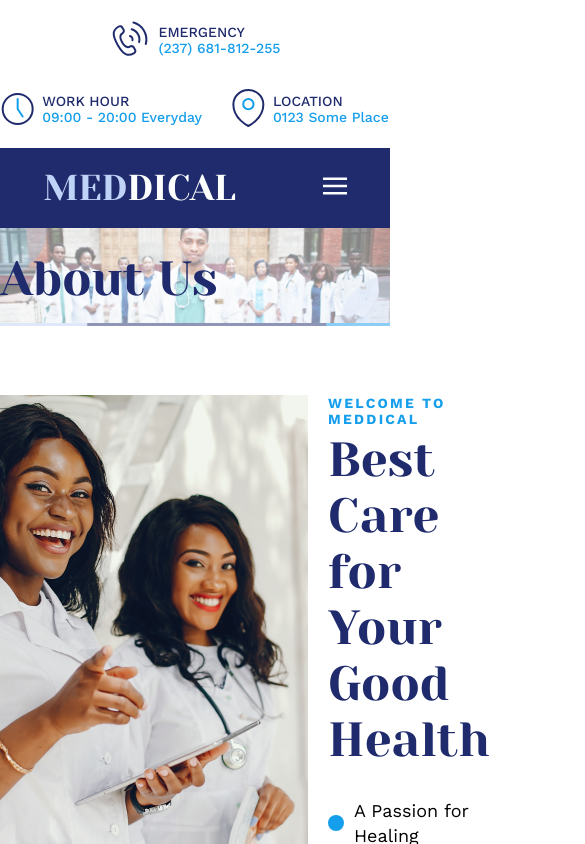
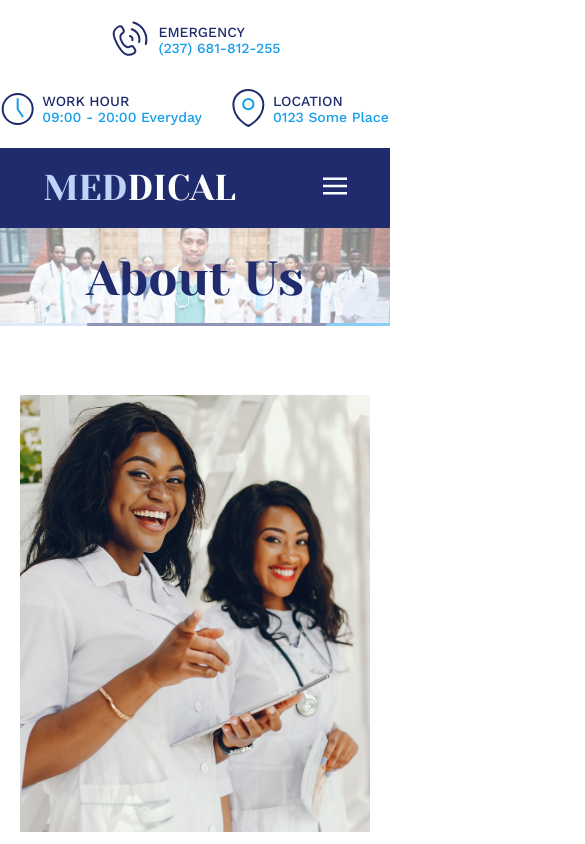
Before and after one commit to skiwqv/hospital, a Vue app: page /about in a window 390 px wide. Shown: the top 844 px of the page, 585 px wide, since content can reach past the window. Built offline with nearby package versions, Linux system fonts and the light colour scheme.

Commit message:
added adaptation for other components

```diff
--- a/src/assets/scss/components/about.scss
+++ b/src/assets/scss/components/about.scss
@@ -23,17 +23,24 @@
         .banner-holder {
             position: absolute;
             top: 0;
+            left: 0;
             width: 100%;
             height: 100%;
-            z-index: 10; // Этот блок выше overlay
+            z-index: 10;
+            display: flex;
+            justify-content: center; // Horizontal centering
+            align-items: center; // Vertical centering
+            text-align: center; // Ensure text is centered
 
             .banner-text {
-                width: 1200px;
+                width: 90%;
+                max-width: 1200px;
                 margin: 0 auto;
-                height: 100%;
                 display: flex;
                 flex-direction: column;
-                justify-content: center;
+                justify-content: center; // Center text vertically
+                align-items: center; // Center text horizontally
+                text-align: center; // Ensure text alignment is centered
 
                 .title-base {
                     font-weight: 400;
@@ -49,10 +56,26 @@
         justify-content: center;
         gap: 20px;
 
+        @include respond-to(md) {
+            flex-direction: column;
+            align-items: center;
+        }
+
+        .info-image {
+            @include respond-to(md) {
+                max-width: 350px;
+            }
+        }
+
         .info-wrapper {
             display: flex;
             flex-direction: column;
             max-width: 565px;
+
+            @include respond-to(md) {
+                text-align: center;
+                align-items: center;
+            }
 
             .subtitle-base {
                 letter-spacing: 0.16em;
@@ -64,6 +87,10 @@
                 max-width: 446px;
                 margin: 0;
                 padding: 0;
+
+                @include respond-to(sm) {
+                    font-size: 24px;
+                }
             }
 
             .content-list {
@@ -74,6 +101,10 @@
                 flex-wrap: wrap;
                 gap: 10px;
                 padding: 0;
+
+                @include respond-to(sm) {
+                    margin-bottom: 40px;
+                }
 
                 .content-list-item {
                     font-weight: 400;
@@ -100,7 +131,7 @@
     }
 
     .doctors-wrapper {
-        margin-top: 68px;
+        margin: 68px 0;
         display: flex;
         flex-direction: column;
         align-items: center;
--- a/src/assets/scss/components/doctors.scss
+++ b/src/assets/scss/components/doctors.scss
@@ -21,17 +21,24 @@
         .banner-holder {
             position: absolute;
             top: 0;
+            left: 0;
             width: 100%;
             height: 100%;
-            z-index: 10; // Этот блок выше overlay
+            z-index: 10;
+            display: flex;
+            justify-content: center; // Horizontal centering
+            align-items: center; // Vertical centering
+            text-align: center; // Ensure text is centered
 
             .banner-text {
-                width: 1200px;
+                width: 90%;
+                max-width: 1200px;
                 margin: 0 auto;
-                height: 100%;
                 display: flex;
                 flex-direction: column;
-                justify-content: center;
+                justify-content: center; // Center text vertically
+                align-items: center; // Center text horizontally
+                text-align: center; // Ensure text alignment is centered
 
                 .title-base {
                     font-weight: 400;
--- a/src/assets/scss/components/registration.scss
+++ b/src/assets/scss/components/registration.scss
@@ -73,9 +73,16 @@
             .form-holder {
                 display: grid;
                 grid-template-columns: repeat(2, 1fr);
-                /* Две колонки */
                 gap: 20px;
                 justify-content: center;
+
+                @include respond-to(sm) {
+                    display: flex;
+                    flex-direction: column;
+                    width: 100%;
+                    gap: 0;
+                    align-items: stretch;
+                }
 
                 .input-group {
                     display: flex;
@@ -88,6 +95,18 @@
                     box-sizing: border-box;
                     width: 100%;
                     padding: 10px;
+
+                    @include respond-to(sm) {
+                        width: auto;
+                    }
+
+                    select {
+                        width: 100%; // Применяем 100% ширины для select на больших экранах
+
+                        @include respond-to(sm) {
+                            width: auto; // Для маленьких экранов применяем auto
+                        }
+                    }
                 }
 
                 .input-error {
@@ -103,7 +122,6 @@
 
             .form-button {
                 grid-column: 1 / -1;
-                /* Кнопка занимает всю ширину */
                 background-color: $accent;
                 border: none;
                 font-weight: 500;
--- a/src/components/carousels/Carousel.vue
+++ b/src/components/carousels/Carousel.vue
@@ -21,6 +21,7 @@
 <script setup>
 import { ref, computed, defineProps, onMounted, onBeforeUnmount } from "vue";
 
+// Получаем массив карточек через props
 const props = defineProps({
   items: {
     type: Array,
@@ -28,12 +29,16 @@ const props = defineProps({
   },
 });
 
-const visibleCount = 1;
+// Реактивное количество видимых карточек (изначально 1)
+const visibleCount = ref(1);
 const startIndex = ref(0);
 let intervalId;
 
+// Рассчитываем видимые карточки
 const visibleItems = computed(() => {
-  let endIndex = startIndex.value + visibleCount;
+  if (props.items.length === 0) return []; // Если нет элементов, возвращаем пустой массив
+
+  let endIndex = startIndex.value + visibleCount.value;
   if (endIndex > props.items.length) {
     return [
       ...props.items.slice(startIndex.value, props.items.length),
@@ -43,28 +48,50 @@ const visibleItems = computed(() => {
   return props.items.slice(startIndex.value, endIndex);
 });
 
+// Индикаторы для карусели
 const indicators = computed(() => {
-  return new Array(Math.ceil(props.items.length / visibleCount));
+  if (visibleCount.value <= 0 || props.items.length === 0) return []; // Проверка для исключения ошибки
+  return new Array(Math.ceil(props.items.length / visibleCount.value));
 });
 
+// Проверка активного индикатора
 const isActiveIndicator = (index) => {
-  return Math.floor(startIndex.value / visibleCount) === index;
+  return Math.floor(startIndex.value / visibleCount.value) === index;
 };
 
+// Переключение на конкретный слайд
 const goToSlide = (index) => {
-  startIndex.value = index * visibleCount;
+  startIndex.value = index * visibleCount.value;
 };
 
+// Следующий слайд
 const next = () => {
-  startIndex.value = (startIndex.value + visibleCount) % props.items.length;
+  startIndex.value =
+    (startIndex.value + visibleCount.value) % props.items.length;
 };
 
+// Функция для изменения количества видимых карточек
+const updateVisibleCount = () => {
+  if (window.innerWidth <= 768) {
+    visibleCount.value = 1; // Для мобильных устройств
+  } else if (window.innerWidth <= 1024) {
+    visibleCount.value = 2; // Для планшетов
+  } else {
+    visibleCount.value = 3; // Для больших экранов
+  }
+};
+
+// Инициализация карусели
 onMounted(() => {
-  intervalId = setInterval(next, 8000);
+  updateVisibleCount(); // Изначально задаем количество карточек
+  window.addEventListener("resize", updateVisibleCount); // Обновляем при изменении экрана
+  intervalId = setInterval(next, 8000); // Автопереключение через 8 секунд
 });
 
+// Очищаем интервал и слушатель
 onBeforeUnmount(() => {
   clearInterval(intervalId);
+  window.removeEventListener("resize", updateVisibleCount);
 });
 </script>
 
--- a/src/views/About.vue
+++ b/src/views/About.vue
@@ -10,7 +10,11 @@
     </section>
     <section class="about-info-wrapper">
       <div>
-        <img src="../assets/images/about-image.png" alt="about-image" />
+        <img
+          class="info-image"
+          src="../assets/images/about-image.png"
+          alt="about-image"
+        />
       </div>
       <div class="info-wrapper">
         <span class="subtitle-base">Welcome to Meddical</span>
```
